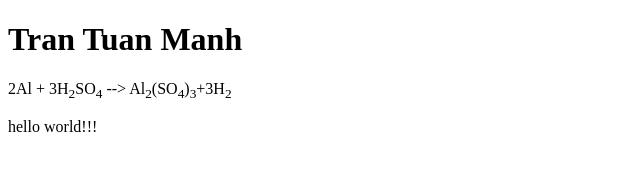
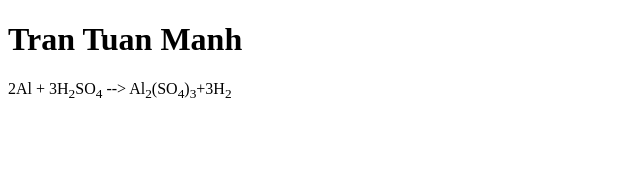
Before and after one commit to kokossVN/codesandbox-firstweb, a website: page index.html in a window 1280 px wide. Shown: the whole page, without its empty margins (0-640 px from the left). Drawn offline with Linux system fonts and the light colour scheme.

Commit message:
smail change

```diff
--- a/index.html
+++ b/index.html
@@ -11,8 +11,5 @@
 	2Al + 3H<sub>2</sub>SO<sub>4</sub>
 	--> Al<sub>2</sub>(SO<sub>4</sub>)<sub>3</sub>+3H<sub>2</sub>
 	</p>
-	<span>
-	hello world!!!
-	</span>
 </body>
 </html>
```
